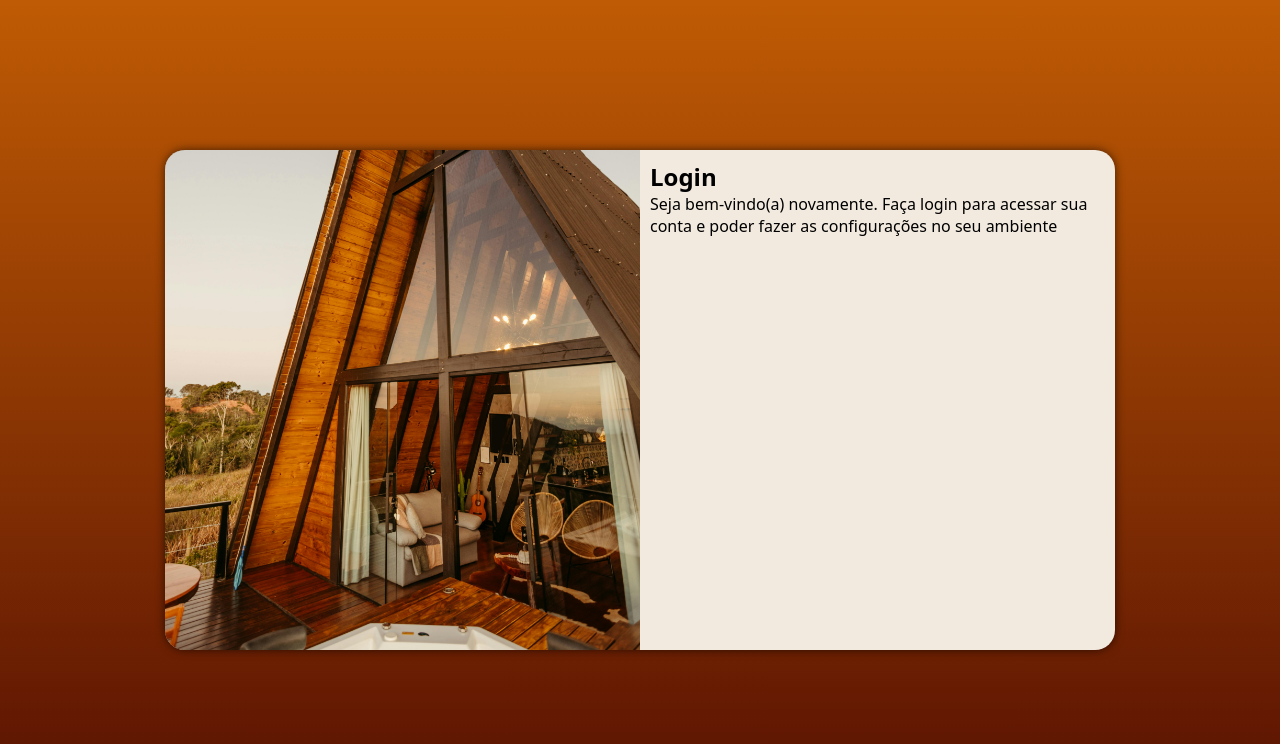
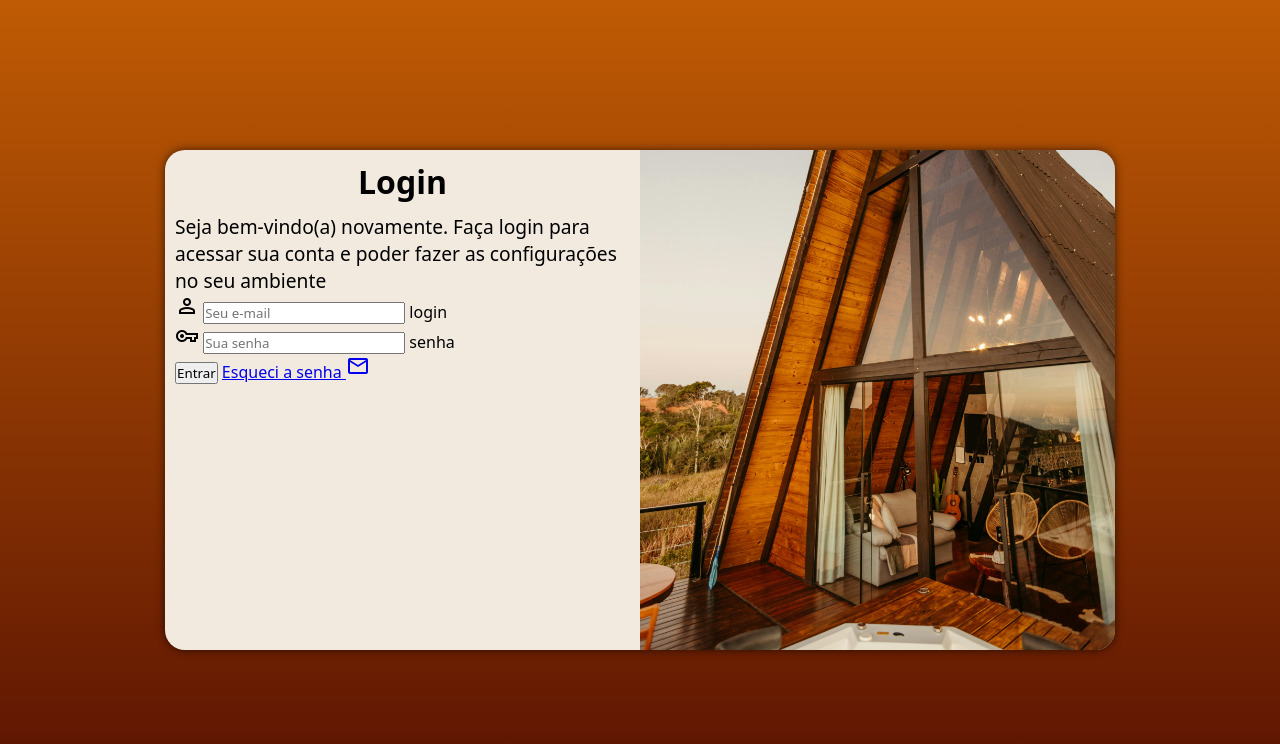
Before and after one commit to Chuisso0/Projeto-login, a plain HTML site: page index.html in a window 1280 px wide. Drawn offline with nearby package versions, Linux system fonts and the light colour scheme.

Commit message:
adicionei o formulário

```diff
--- a/estilos/media-query.css
+++ b/estilos/media-query.css
@@ -35,12 +35,18 @@ Grandes telas: acima de 1200px
         width: 950px ;
     }
     section#login div#imagem{
-        float: left;
+        float: right;
         width: 50%;
         height: 100%;
     }
     section#login div#formulario{
-        float: right;
+        float: left;
         width: 50%;
     }
+    div#formulario h1{
+        font-size: 2em;
+    }
+    div#formulario p{
+        font-size: 1.2em;
+    }
 }
--- a/estilos/style.css
+++ b/estilos/style.css
@@ -50,3 +50,10 @@ section#login div#formulario {
     display: block;
     padding: 10px;
 }
+div#formulario h1{
+    text-align: center;
+    margin-bottom: 10px;
+}
+div#formulario p{
+    font-size: 0.8em;
+}
--- a/index.html
+++ b/index.html
@@ -4,6 +4,7 @@
     <meta charset="UTF-8">
     <meta name="viewport" content="width=device-width, initial-scale=1.0">
     <title>Login</title>
+    <link href="https://fonts.googleapis.com/css2?family=Material+Symbols+Outlined" rel="stylesheet" />
     <link rel="stylesheet" href="estilos/style.css">
     <link rel="stylesheet" href="estilos/media-query.css">
 </head>
@@ -16,8 +17,21 @@
             <div id="formulario">
                 <h1>Login</h1>
                 <p>Seja bem-vindo(a) novamente. Faça login para acessar sua conta e poder fazer as configurações no seu ambiente</p>
-                <form action="login.php" method="post">
-
+                <form action="login.php" method="post" autocomplete="on">
+                    <div class="campo">
+                        <span class="material-symbols-outlined">person</span>
+                        <input type="email" name="login" id="ilogin" placeholder="Seu e-mail" autocomplete="email" required maxlength="30">
+                        <label for="ilogin">login</label>
+                    </div>
+                    <div class="campo">
+                        <span class="material-symbols-outlined">vpn_key</span>
+                        <input type="password" name="senha" id="isenha" placeholder="Sua senha" autocomplete="current-password" required minlength="8" maxlength="30">
+                        <label for="isenha">senha</label>
+                    </div>
+                    <input type="submit" value="Entrar">
+                    <a href="esqueci.html">
+                        Esqueci a senha <span class="material-symbols-outlined">mail</span>
+                    </a>
                 </form>
             </div>
         </section>
```
